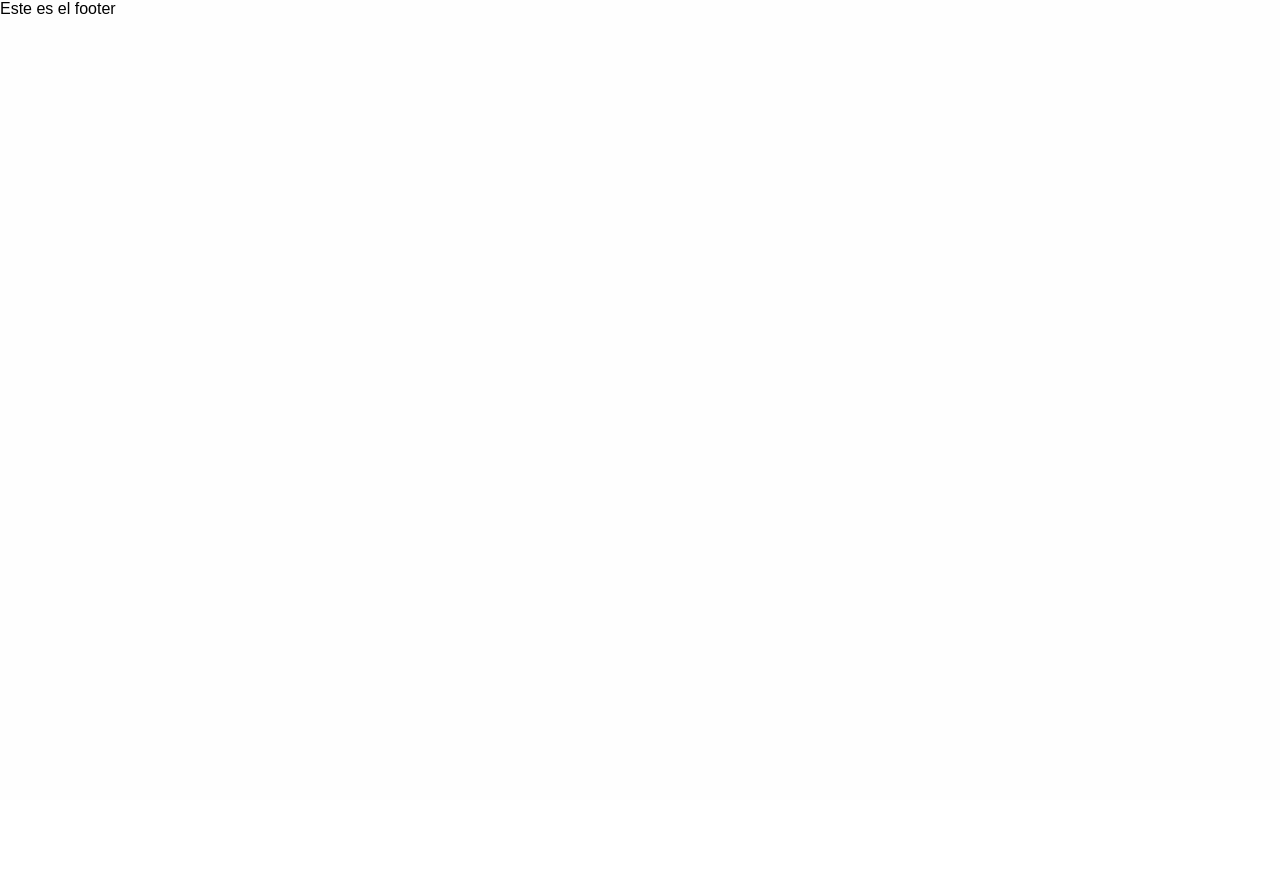
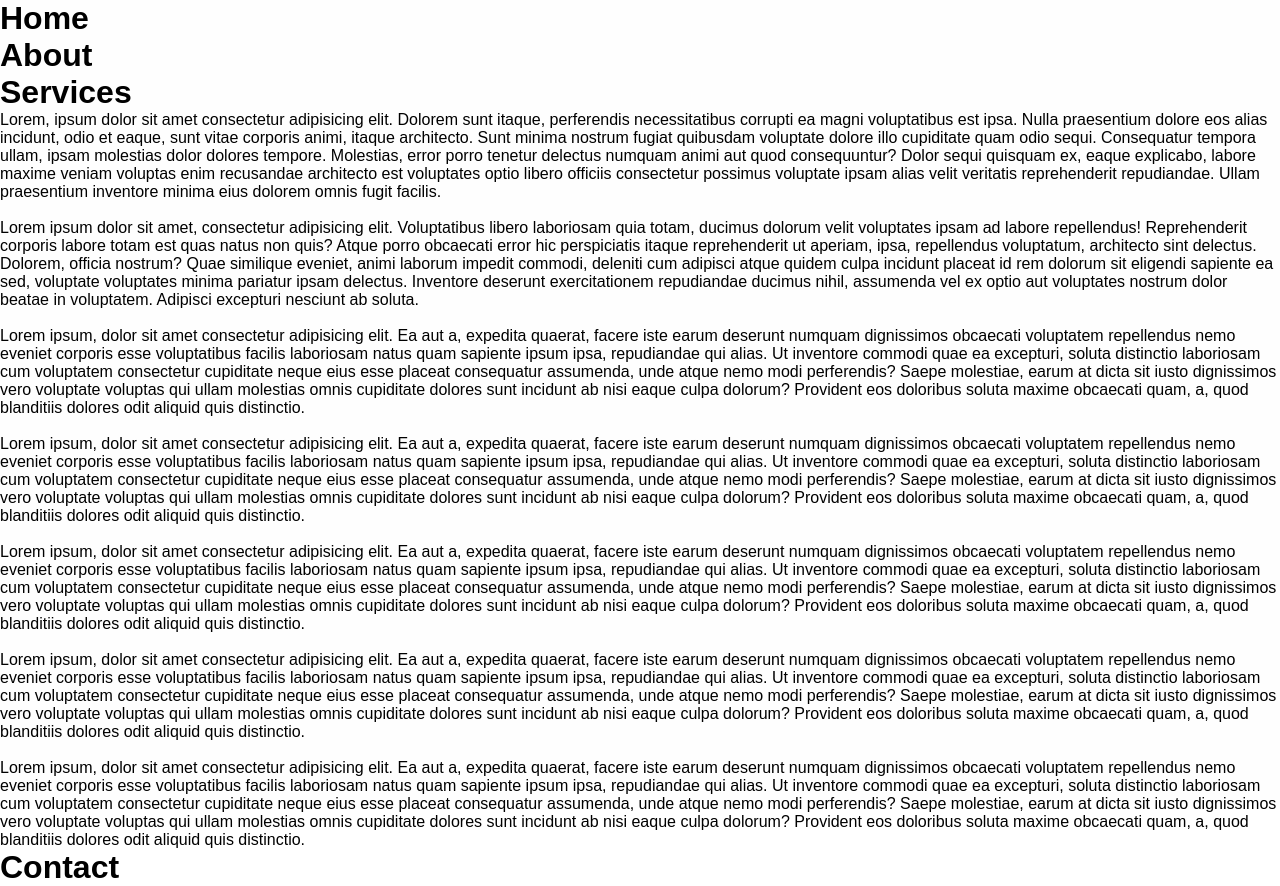
Before and after one commit to SantiB02/LABTP-FORK-DEPLOY, a React (Create React App) app: page / in a window 1280 px wide. Before the commit the page ends 800 px from the top, so only its background shows below. Built offline with nearby package versions, Linux system fonts and the light colour scheme.

Commit message:
Cambios en app y footer
dasdsad

```diff
--- a/src/App.js
+++ b/src/App.js
@@ -1,11 +1,16 @@
 import './App.css';
-import Footer from './pages/Footer';
+import {Home} from './pages/Home'
+import {About} from './pages/About'
+import {Services} from './pages/Services'
+import {Contact} from './pages/Contact'
+
 function App() {
   return (
     <div className="App">
-
-      <Footer />
-
+      <Home />
+      <About />
+      <Services />
+      <Contact />
 
     </div>
   );
--- a/src/pages/Footer.jsx
+++ b/src/pages/Footer.jsx
@@ -2,7 +2,13 @@
 
 const Footer = () => {
   return (
-    <div className="bg-cream-100">Este es el footer</div>
+    <div className="bg-cream-100">
+        <div>
+            <p>California, United States</p>
+            <p>+54-3412-666-999</p>
+
+        </div>
+    </div>
   )
 }
 
```
